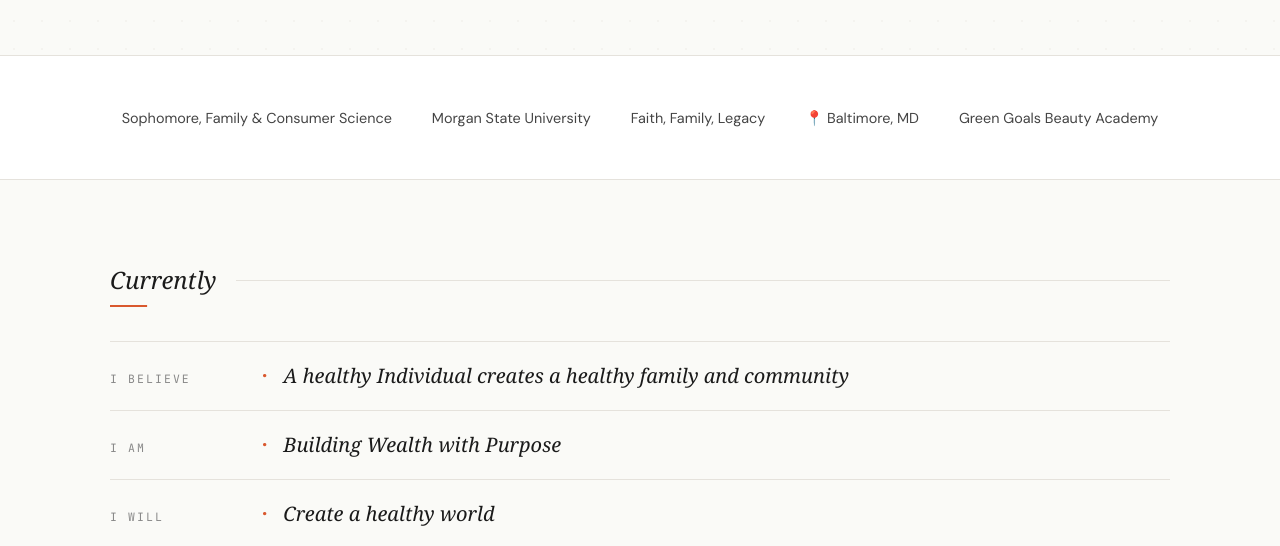
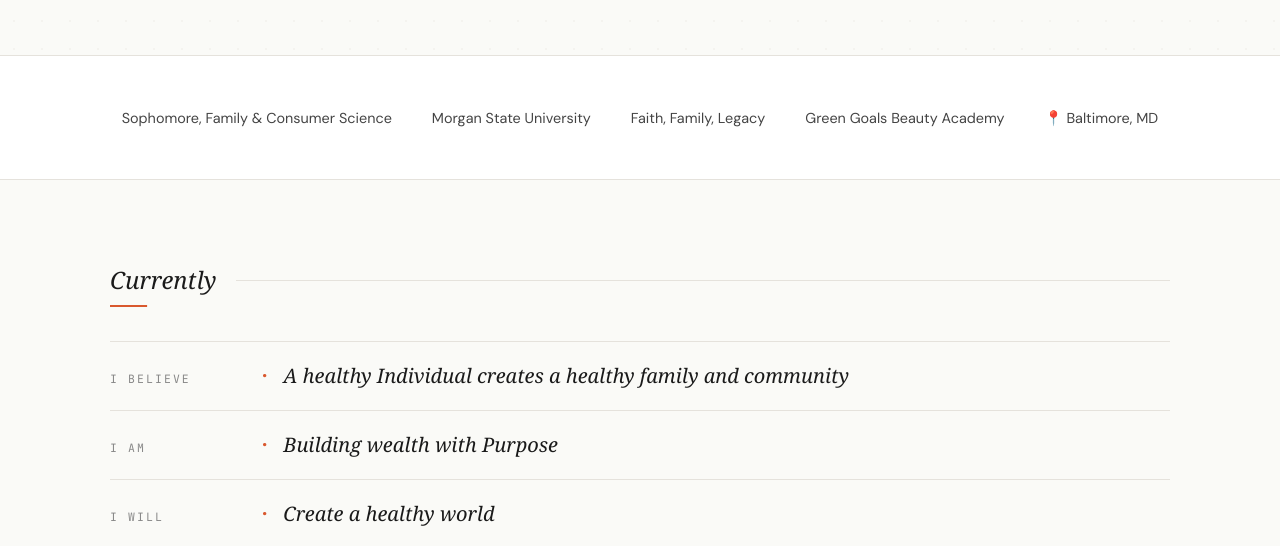
Before and after one commit to ChanelGreen/chanelgreenceamls26.github.io, a Jekyll site: the page built from index.md, in a window 1280 px wide and 900 px high, scrolled down 514 px. Shown: the part 151-697 px from the top of the window. Built offline with Jekyll 4.4.1, drawn with Linux system fonts in a browser that asks for light colours; some web fonts are replaced.

```diff
--- a/index.md
+++ b/index.md
@@ -10,8 +10,9 @@ quick_facts:
   - "Sophomore, Family & Consumer Science"
   - Morgan State University
   - "Faith, Family, Legacy"
+  - "Green Goals Beauty Academy"
   - "📍 Baltimore, MD"
-  - "Green Goals Beauty Academy"
+
 
 linkedin: https://www.linkedin.com/in/greengoals/
 image: assets/images/IMG_3805.JPG
@@ -21,7 +22,7 @@ currently:
   - label: I Believe
     text: "A healthy Individual creates a healthy family and community"
   - label: I Am
-    text: "Building Wealth with Purpose"
+    text: "Building wealth with Purpose"
   - label: I Will
     text: "Create a healthy world"
 ---
```
